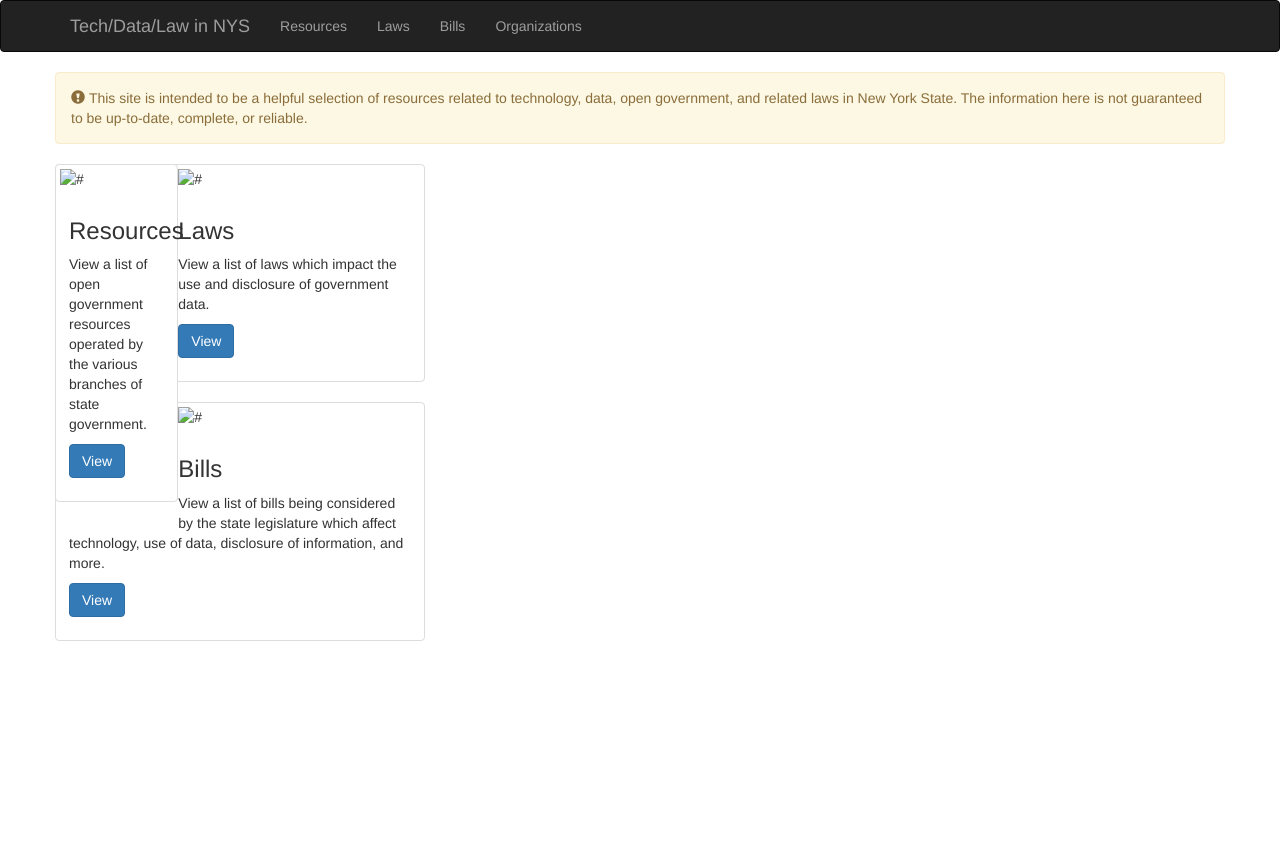
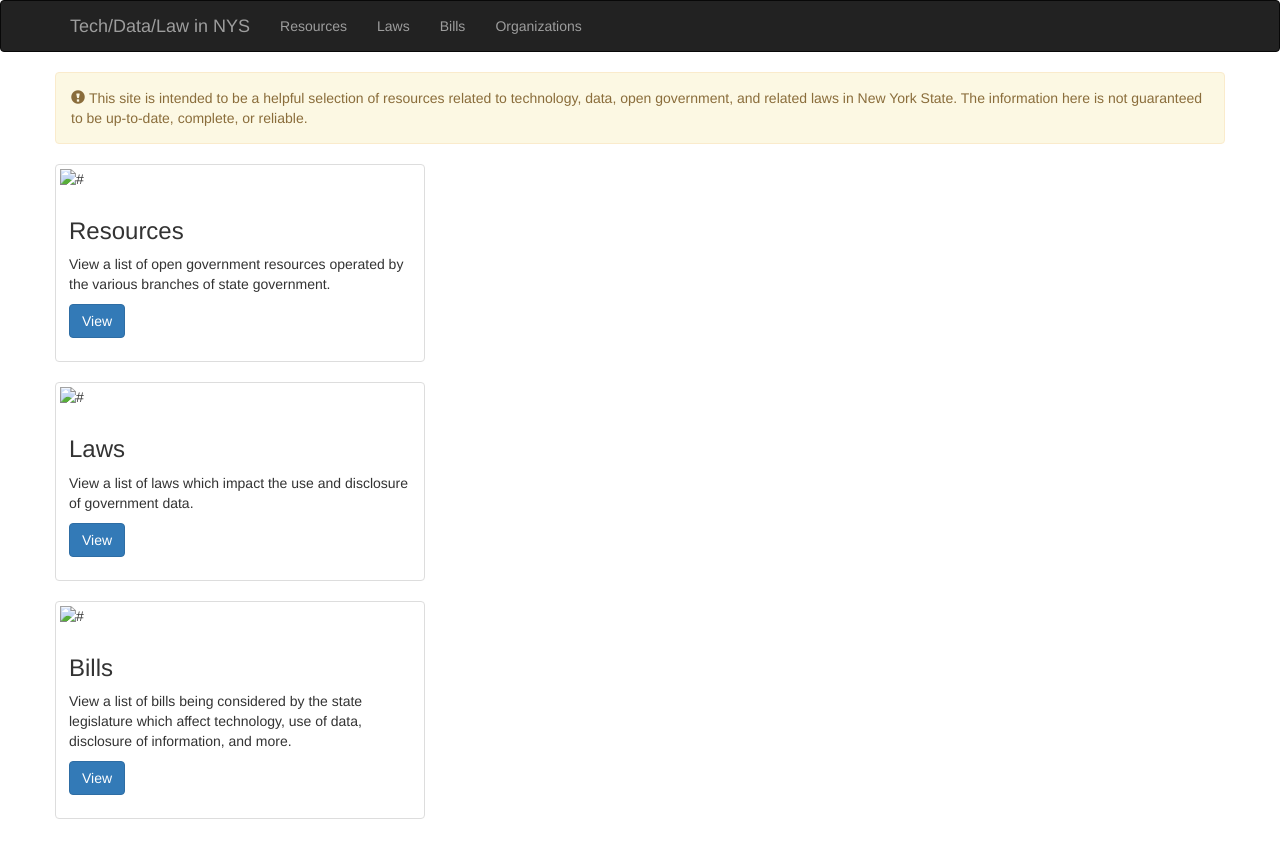
Before and after one commit to technickle/open-data-resources, a Jekyll site: the page built from index.md, in a window 1280 px wide. Shown: the top 858 px of the page. Built offline with Jekyll 4.4.1, drawn with Linux system fonts in a browser that asks for light colours; nearby versions of some CDN libraries.

Commit message:
Update index.md

```diff
--- a/index.md
+++ b/index.md
@@ -3,8 +3,8 @@ layout: default
 ---
 
 <div class="row">
-  <div class="col-md-4">
-    <div class="thumbnail col-md-4">
+  <div class="col-md-4 col-sm-6">
+    <div class="thumbnail">
       <img src="#" alt="#">
       <div class="caption">
         <h3>Resources</h3>
@@ -12,7 +12,7 @@ layout: default
         <p><a href="{{site.baseUrl}}/resources" class="btn btn-primary" role="button">View</a></p>
       </div>
     </div>
-  <div class="col-md-4">
+  <div class="col-md-4 col-sm-6">
   </div>
     <div class="thumbnail">
       <img src="#" alt="#">
@@ -22,7 +22,7 @@ layout: default
         <p><a href="{{site.baseUrl}}/laws" class="btn btn-primary" role="button">View</a></p>
       </div>
     </div>
-  <div class="col-md-4">
+  <div class="col-md-4 col-sm-6">
   </div>
     <div class="thumbnail">
       <img src="#" alt="#">
```
